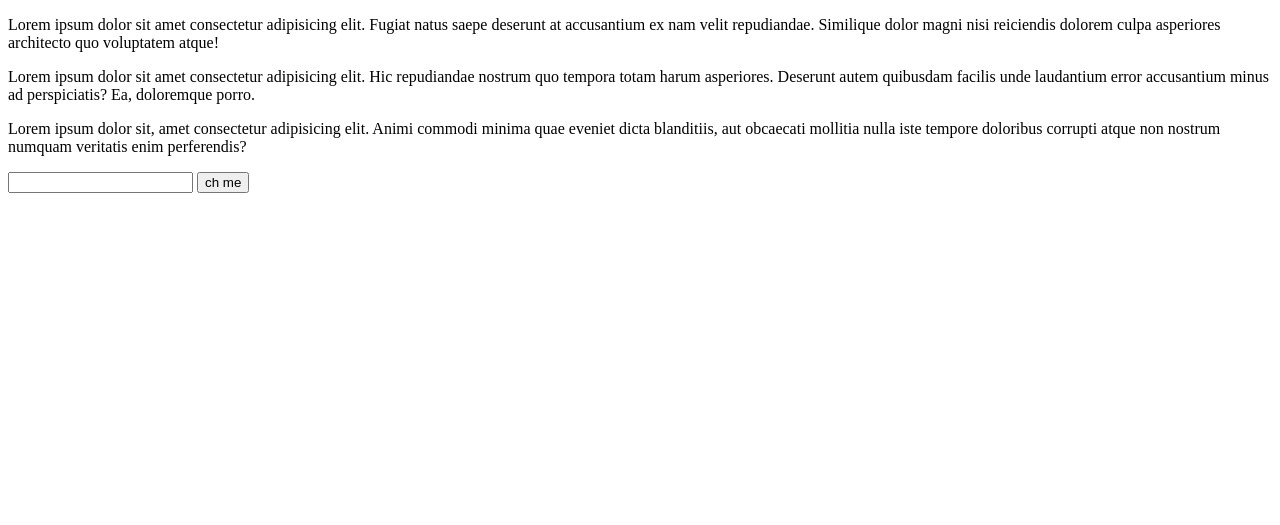
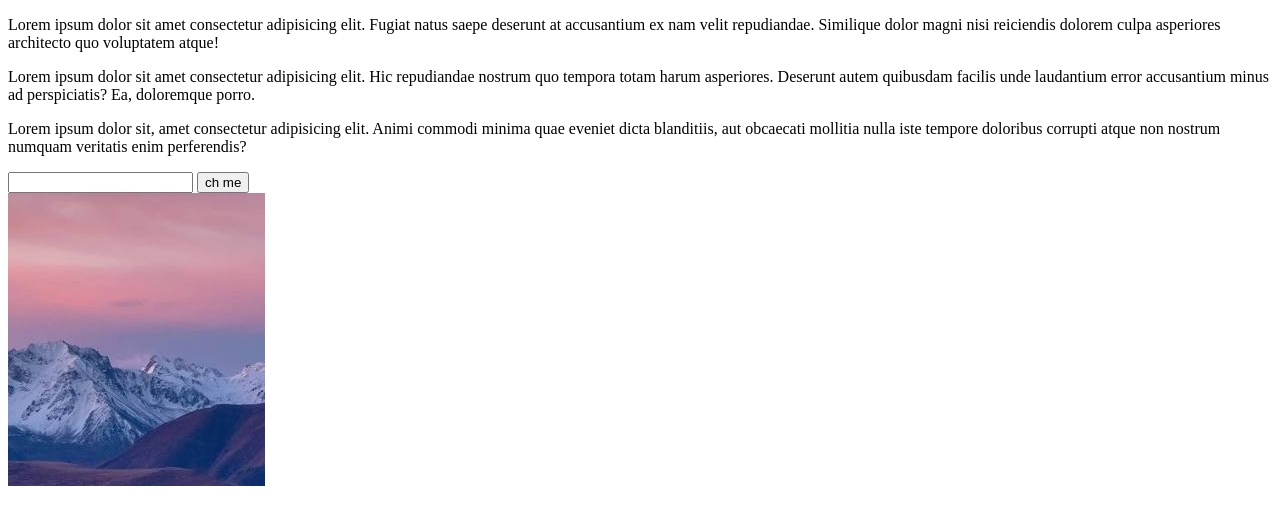
Before and after one commit to kibriya41/my-second-github, a plain HTML site: page index.html in a window 1280 px wide. Shown: the part 105-630 px from the top of the page. Drawn offline with Linux system fonts and the light colour scheme.

Commit message:
commit imge

```diff
--- a/index.html
+++ b/index.html
@@ -21,6 +21,7 @@
         <input type="text">
         <button>ch me </button>
     </div>
+    <img src="imges/download.jfif" alt="">
 
 </body>
 </html>
```
Also changed, not shown: imges/download.jfif (added).
